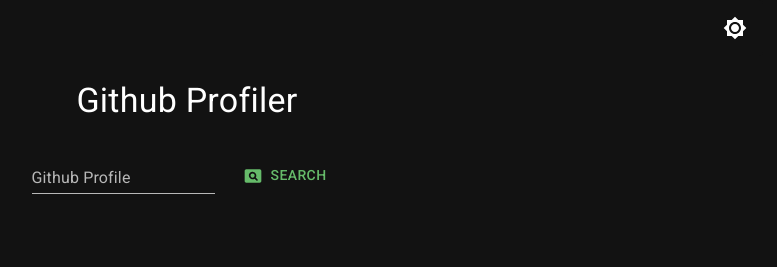
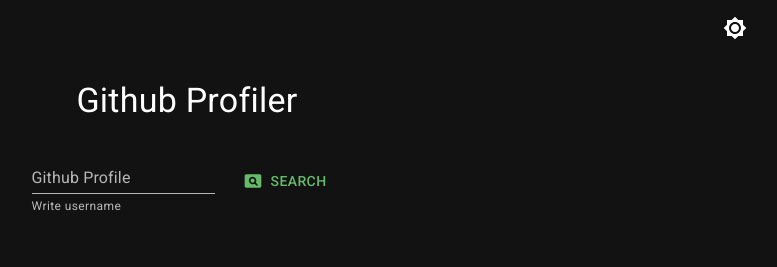
Before and after one commit to devastion/gh-api-consume, a React (Vite) app: page / in a window 1280 px wide. Shown: the top 267 px of the page, without its empty margins (453-1230 px from the left). Built offline with nearby package versions, Linux system fonts and the light colour scheme.

Commit message:
Added submit on enter key press. Form validation. Color switching of search icon when changing the theme.

```diff
--- a/src/App.tsx
+++ b/src/App.tsx
@@ -12,14 +12,12 @@
 import Brightness7Icon from "@mui/icons-material/Brightness7";
 import SearchInput from "./components/SearchInput";
 import SkeletonBody from "./components/SkeletonBody";
-import { useAppSelector } from "./store/hooks";
 
 const ColorModeContext = React.createContext({ toggleColorMode: () => {} });
 
 function App() {
   const theme = useTheme();
   const colorMode = React.useContext(ColorModeContext);
-  const selector = useAppSelector((state) => state);
 
   return (
     <Box
--- a/src/components/SearchInput.tsx
+++ b/src/components/SearchInput.tsx
@@ -1,4 +1,4 @@
-import React from "react";
+import React, { ReactEventHandler } from "react";
 import {
   Box,
   Button,
@@ -6,6 +6,8 @@
   Typography,
   Snackbar,
   Stack,
+  ClickAwayListener,
+  useTheme,
 } from "@mui/material";
 import MuiAlert, { AlertProps } from "@mui/material/Alert";
 import PageviewRoundedIcon from "@mui/icons-material/PageviewRounded";
@@ -21,26 +23,42 @@
 
 export default function SearchInput() {
   const [profileName, setProfileName] = React.useState("");
+  const [emptyInput, setEmptyInput] = React.useState(false);
   const dispatch = useAppDispatch();
+  const themePalette = useTheme().palette.mode;
 
   const searchProfile: React.ChangeEventHandler<HTMLInputElement> = (e) => {
     e.preventDefault();
+    if (e.target.value.match("^[a-zA-Z0-9 ]*$") != null) {
+      setEmptyInput(false);
       setProfileName(e.target.value);
+    }
+    if (e.target.value === "") setEmptyInput(true);
+  };
+
+  const fetchProfileEnterKey: React.KeyboardEventHandler<HTMLInputElement> = (
+    e
+  ) => {
+    if (e.key === "Enter") {
+      e.preventDefault();
+      fetchProfile();
+    }
   };
 
   const fetchProfile = () => {
+    if (profileName != "") {
       dispatch(getProfileInfo(profileName));
       dispatch(getProfileRepos(profileName));
+    }
   };
 
-  // * Snack bar
+  // * SNACKBAR
   const isPending =
     useAppSelector((state) => state.profile.loading) === "pending";
   const isSuccess = useAppSelector(
     (state) => state.profile.loading === "success"
   );
   const isFail = useAppSelector((state) => state.profile.loading === "fail");
-  const isIdle = useAppSelector((state) => state.profile.loading === "idle");
 
   const [open, setOpen] = React.useState(true);
 
@@ -55,9 +73,13 @@
     setOpen(false);
   };
 
+  const handleClickAway = () => {
+    setOpen(false);
+  };
+
   React.useEffect(() => {
     setOpen(true);
-  }, [dispatch, isFail, isSuccess, isIdle, isPending]);
+  }, [dispatch, isFail, isSuccess, isPending]);
 
   const snackbarRender = () => {
     if (isSuccess) {
@@ -76,14 +98,6 @@
       );
     }
 
-    if (isIdle) {
-      return (
-        <Alert onClose={handleClose} severity="info" sx={{ width: "100%" }}>
-          Write your github username!
-        </Alert>
-      );
-    }
-
     if (isPending) {
       return (
         <Alert onClose={handleClose} severity="warning" sx={{ width: "100%" }}>
@@ -91,6 +105,12 @@
         </Alert>
       );
     }
+
+    return (
+      <Alert onClose={handleClose} severity="info" sx={{ width: "100%" }}>
+        Write your github username!
+      </Alert>
+    );
   };
 
   return (
@@ -107,7 +127,8 @@
         sx={{
           display: "flex",
           justifyContent: "center",
-          alignItems: "flex-end",
+          alignItems: "center",
+          alignContent: "center",
           flexDirection: "row",
         }}
       >
@@ -118,12 +139,18 @@
           variant="standard"
           value={profileName}
           onChange={searchProfile}
+          error={emptyInput}
+          helperText={
+            profileName === "" ? "Write username" : "Hit search or enter!"
+          }
+          onKeyUp={fetchProfileEnterKey}
         />
         <Button
           onClick={fetchProfile}
-          color="success"
+          color={themePalette === "dark" ? "success" : "primary"}
           sx={{
             px: 2,
+
             ml: 2,
           }}
           startIcon={<PageviewRoundedIcon />}
@@ -131,6 +158,7 @@
           Search
         </Button>
       </Box>
+      <ClickAwayListener onClickAway={handleClickAway}>
         <Stack spacing={2} sx={{ width: "100%" }}>
           <Snackbar
             open={open}
@@ -141,6 +169,7 @@
             {snackbarRender()}
           </Snackbar>
         </Stack>
+      </ClickAwayListener>
     </>
   );
 }
--- a/src/components/SkeletonBody.tsx
+++ b/src/components/SkeletonBody.tsx
@@ -11,7 +11,7 @@
       <Stack
         maxWidth={500}
         spacing={1}
-        mt={10}
+        mt={5}
         mx="auto"
         sx={{
           display: "flex",
```
Lines whose indentation alone changed are shown as unchanged.
